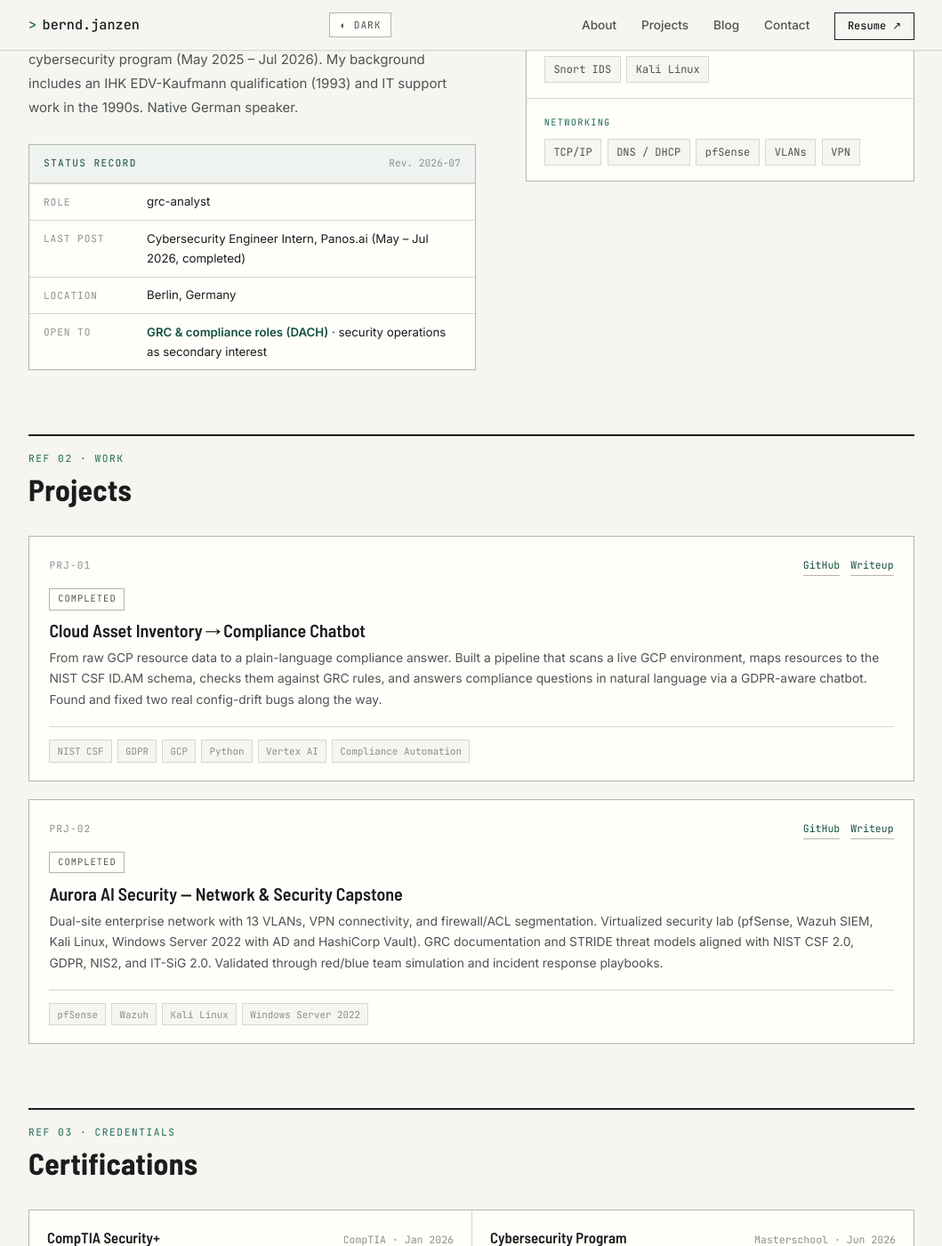
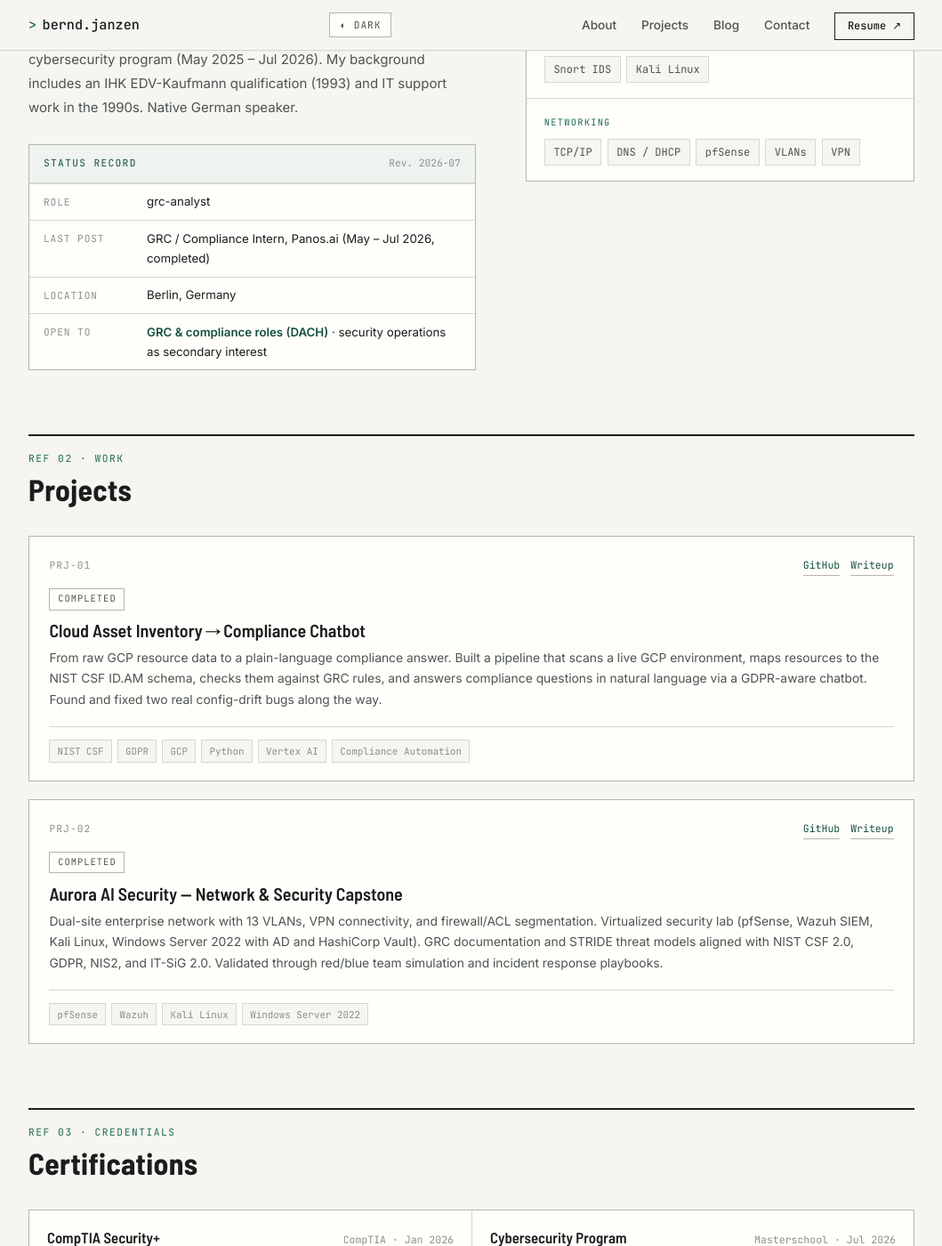
Before and after one commit to manjou/manjou.github.io, a Jekyll site: the page built from index.html, in a window 1280 px wide and 1400 px high, scrolled down 1190 px. Shown: the whole window at 89% size, without its empty margins (110-1169 px from the left). Built offline with Jekyll 4.4.1, drawn with Linux system fonts in a browser that asks for light colours; some of the changed text lies outside the part shown.

Commit message:
Replace CV with ATS version (phone number redacted); sync certs and intern title with CV
Co-Authored-By: Claude Fable 5 <noreply@anthropic.com>

```diff
--- a/index.html
+++ b/index.html
@@ -70,7 +70,7 @@ layout: default
           </div>
           <div class="record-row">
             <span class="record-key">Last post</span>
-            <span class="record-val">Cybersecurity Engineer Intern, Panos.ai (May – Jul 2026, completed)</span>
+            <span class="record-val">GRC / Compliance Intern, Panos.ai (May – Jul 2026, completed)</span>
           </div>
           <div class="record-row">
             <span class="record-key">Location</span>
@@ -200,11 +200,15 @@ layout: default
       </div>
       <div class="cert-card">
         <div class="cert-name">Cybersecurity Program</div>
-        <div class="cert-issuer">Masterschool · Jun 2026</div>
+        <div class="cert-issuer">Masterschool · Jul 2026</div>
+      </div>
+      <div class="cert-card">
+        <div class="cert-name">Eramba Risk &amp; Compliance Management</div>
+        <div class="cert-issuer">Eramba · May 2026</div>
       </div>
       <div class="cert-card">
         <div class="cert-name">Google Cybersecurity</div>
-        <div class="cert-issuer">Google / Coursera · May 2026</div>
+        <div class="cert-issuer">Google / Coursera · Jun 2026</div>
       </div>
       <div class="cert-card">
         <div class="cert-name">Google IT Support</div>
```
Also changed, not shown: 1 other file.
